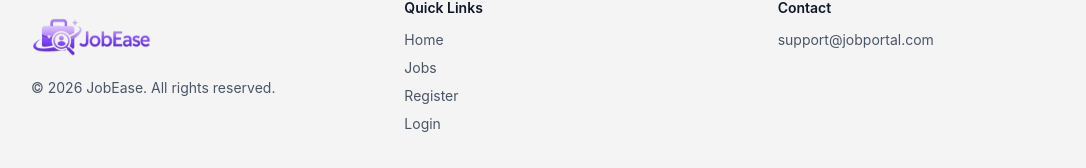
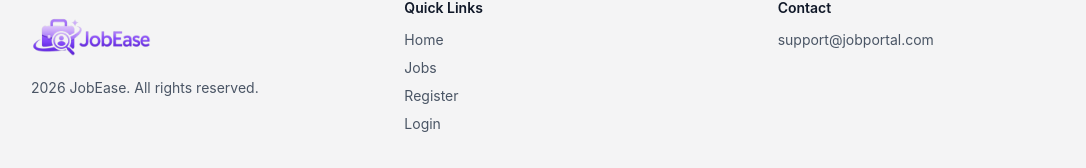
Before and after one commit to esharajpoot156-max/Job-Portal, a React (Vite) app in the folder frontend/: page / in a window 1280 px wide. Shown: the part 1171-1339 px from the top of the page, without its empty margins (65-1151 px from the left). Built offline with nearby package versions, Linux system fonts and the light colour scheme; no server answers.

Commit message:
update notification

```diff
--- a/frontend/src/components/Footer.jsx
+++ b/frontend/src/components/Footer.jsx
@@ -14,7 +14,7 @@ const Footer = () => {
                 <div>
                     <img src={logo} alt="Job Portal Logo" className="h-20 w-auto" />
                     <p className="text-sm text-gray-600 dark:text-gray-400">
-                        © 2026 JobEase. All rights reserved.
+                        2026 JobEase. All rights reserved.
                     </p>
                 </div>
 
```
